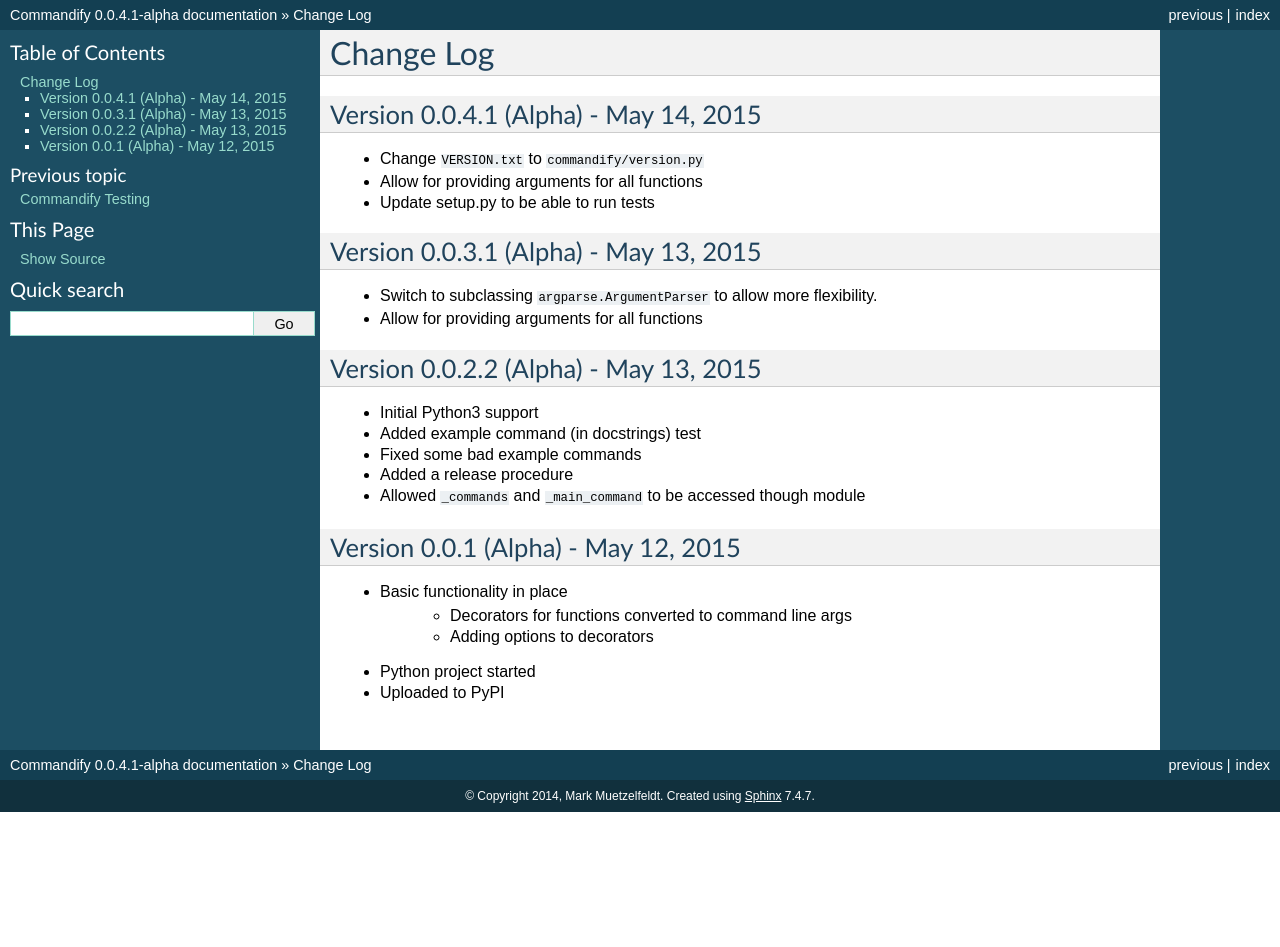
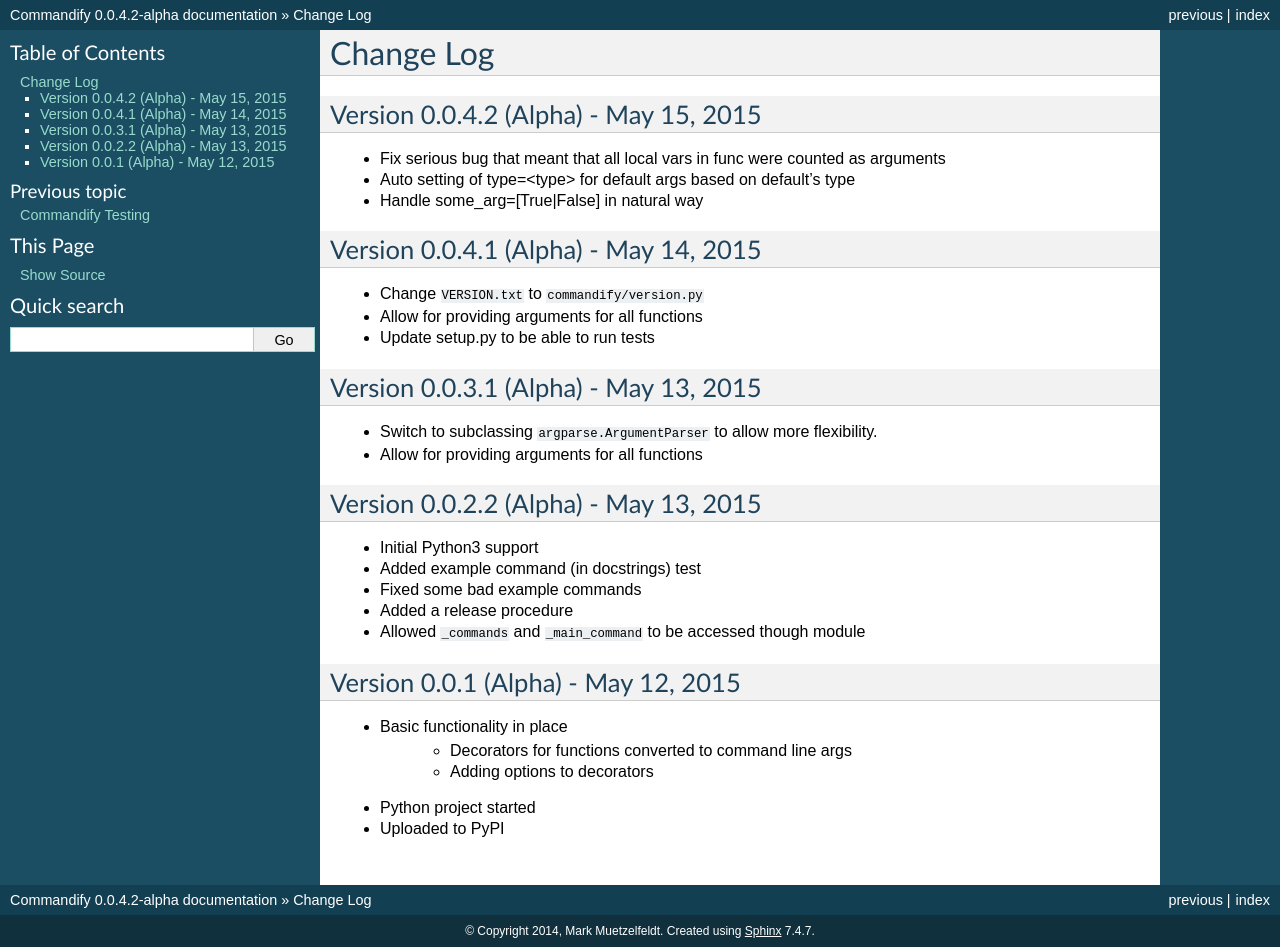
Before and after one commit to markmuetz/commandify, a Sphinx documentation site: the page built from docs/changelog.rst, in a window 1280 px wide. Built offline with Sphinx 7.4.7, drawn with Linux system fonts in a browser that asks for light colours; the version number could not be read and is left out; before the commit the page ends 900 px from its top, so only the background shows below that.

Commit message:
0.0.4.2 release.

```diff
--- a/commandify/version.py
+++ b/commandify/version.py
@@ -1,4 +1,4 @@
-VERSION = (0, 0, 4, 1, 'alpha')
+VERSION = (0, 0, 4, 2, 'alpha')
 
 
 def get_version(form='short'):
--- a/docs/changelog.rst
+++ b/docs/changelog.rst
@@ -1,5 +1,12 @@
 Change Log
 ==========
+
+Version 0.0.4.2 (Alpha) - May 15, 2015
+--------------------------------------
+
+* Fix serious bug that meant that all local vars in func were counted as arguments
+* Auto setting of type=<type> for default args based on default's type
+* Handle some_arg=[True|False] in natural way
 
 Version 0.0.4.1 (Alpha) - May 14, 2015
 --------------------------------------
```
